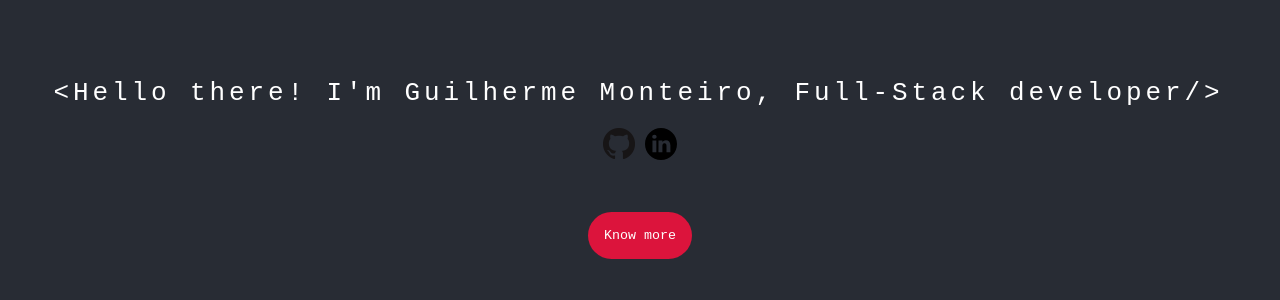
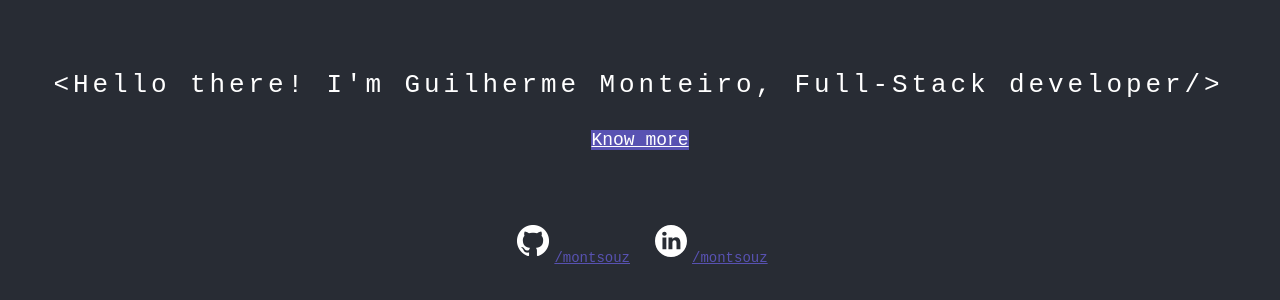
Before and after one commit to montsouz/montsouz.github.io, a React (Create React App) app: page / in a window 1280 px wide. Shown: the part 220-520 px from the top of the page. Built offline with nearby package versions, Linux system fonts and the light colour scheme.

Commit message:
first version ready

```diff
--- a/src/App.css
+++ b/src/App.css
@@ -20,7 +20,8 @@ body {
 }
 
 .primary-button {
-  background-color:  crimson;
+  background-color:  #5852b2;
+  outline: none;
   color: white;
   padding: 16px;
   border-radius: 32px;
@@ -30,7 +31,7 @@ body {
 }
 
 .primary-button:hover{
-  background-color: #fc143e;
+  background-color: #47478e;
 }
 
 
@@ -64,7 +65,62 @@ body {
   margin: 15px
 }
 
+.main-title-logos-container a {
+  margin: 10px;
+  font-size: 14px;
+  display: inline-block;
+  color: #5852b2;
+}
+
+
 .main-title-logos{
   height: 32px;
   margin: 5px;
 }
+
+.main-card {
+  min-height: 150px;
+  width: 600px;
+  background-color: #343940;
+  border-radius: 16px;
+  margin: 32px;
+  padding: 32px;
+  box-shadow: 0px 13px 10px -7px rgba(0, 0, 0,0.1);
+}
+
+.main-card:hover {
+  box-shadow: 0px 30px 18px -8px rgba(0, 0, 0,0.1);
+  transform: scale(1.10, 1.10);
+}
+
+.card-title {
+  margin-bottom: 8px;
+}
+
+.card-content {
+  font-size: 16px;
+  text-align: initial;
+}
+
+.content-title {
+  margin: 64px;
+}
+
+.general-link {
+  background-color:  #5852b2;
+  text-decoration: underline;
+  font-size: 14px;
+  cursor: pointer;
+  color: white;
+}
+
+.with-more-space {
+  margin: 30px 0 60px 0;
+  font-size: 18px;
+}
+
+.topic {
+  text-decoration: underline;
+  font-size: 18px;
+  text-align: initial;
+}
--- a/src/App.js
+++ b/src/App.js
@@ -1,15 +1,26 @@
-import React from 'react';
+import React,{useState} from 'react';
 import MainTitle from './MainTitle/MainTitle'
+import Contents from './Contents/Contents'
 import './App.css';
 
-function App() {
+
+const App = () => {
+
+    const [contents, setContents] = useState(false);
+
+    const toggleContentHandler = () => {
+        setContents(!contents)
+    };
+
     return (
         <div className="App">
             <header className="App-header">
-          <MainTitle/>
+                {!contents && <MainTitle action={toggleContentHandler}/>}
+                {contents && <Contents/>}
             </header>
         </div>
     );
-}
+
+};
 
 export default App;
--- /dev/null
+++ b/src/Contents/Contents.js
@@ -0,0 +1,58 @@
+import React from 'react'
+import Card from '../components/Card/Card'
+
+const Components = () => {
+
+    const titles = [
+        '<About/>',
+        "print( 'Experience' )",
+        'Skills() & Interests()',
+        'get_contact()'
+    ];
+
+  return (
+      <div>
+          <div className={'content-title'}>Guilherme Monteiro</div>
+          <div className={'card-title'}>{titles[0]}</div>
+          <Card>
+              <p className={'card-content'}>
+                  As a developer, what really makes me happy is to build tools that helps people. I really love to
+                  learn new technologies and I'm constantly looking to put new ideas out of the paper. If you're interested,
+                  there is a big chance we´re going to spend hours talking about tech. I also love swimming, cooking
+                  and heavy music. Feel free to contact me anytime :)
+              </p>
+          </Card>
+          <div className={'card-title'}>{titles[1]}</div>
+          <Card>
+              <p className={'card-content'}>
+                  I'm currently working as a full-stack developer at an amazing startup in Ouro Preto, but before that
+                  I was a front-end in the same company. I' ve worked in a ton of different projects using JavaScript.
+                  And I also have great academic experiences with Java and Distributed Systems.
+              </p>
+              <a className={'general-link'}>Want to know more ?</a>
+          </Card>
+          <div className={'card-title'}>{titles[2]}</div>
+          <Card>
+              <p className={'card-content'}>
+                  I clearly have more front-end experience, but I love to the backend work and solve complex problems.
+                  I can also create chatbots and risk myself into Photoshop.
+              </p>
+              <div className={'topic'}>I'm comfortable developing with</div>
+              <p className={'card-content'}>TypeScript, ReactJs, AngularJs, Svelte, Node.js + Express, Python + Django and Java.</p>
+              <div className={'topic'}>Learning and would love to work with</div>
+              <p className={'card-content'}>Rust, WebAssembly and NestJs</p>
+              <a  href={'https://github.com/montsouz' } className={'general-link'}>Jump to Github</a>
+          </Card>
+          <div className={'card-title'}>{titles[3]}</div>
+          <Card>
+              <p className={'card-content'}>Feel free to contact me anytime :)</p>
+              <a href={'https://www.linkedin.com/in/montsouz/'} className={'general-link'}>Add me on LikedIn !</a>
+              <p style={{fontSize: '14px'}}>or</p>
+              <a href="mailto:guilhermesouzamont@gmail.com?subject=Hello Guiherme&body=Hi." target="_blank" rel="noopener noreferrer" className={'general-link'}>Send me an email !</a>
+          </Card>
+      </div>
+  )
+};
+
+
+export default Components
--- a/src/MainTitle/ContactInfo/ContactInfo.js
+++ b/src/MainTitle/ContactInfo/ContactInfo.js
@@ -5,8 +5,8 @@ import LinkedinLogo from '../../assets/linkedin.svg'
 const ContactInfo = () => {
     return (
         <div className={'main-title-logos-container'}>
-            <a href={'https://github.com/montsouz' }><img className={'main-title-logos '} src={GithubLogo} alt={'github logo'}/></a>
-            <a href={'https://www.linkedin.com/in/montsouz/'}><img className={'main-title-logos '} src={LinkedinLogo} alt={'linkedin logo'}/></a>
+            <a href={'https://github.com/montsouz' }><img className={'main-title-logos '} src={GithubLogo} alt={'github logo'}/>/montsouz</a>
+            <a href={'https://www.linkedin.com/in/montsouz/'}><img className={'main-title-logos '} src={LinkedinLogo} alt={'linkedin logo'}/>/montsouz</a>
         </div>
     )
 };
--- a/src/MainTitle/MainTitle.js
+++ b/src/MainTitle/MainTitle.js
@@ -1,15 +1,17 @@
 import React from "react";
 import ContactInfo from './ContactInfo/ContactInfo'
 
-const MainTitle = () => {
+const MainTitle = ({action}) => {
 
     const originalMainTitle = "<\Hello there! I'm Guilherme Monteiro, Full-Stack developer/>";
 
     return (
         <div>
             <div className={'typewriter'}>{originalMainTitle}</div>
+            <div className={'with-more-space'}>
+                <a className={'general-link with-more-space'} onClick={() => action()}>Know more</a>
+            </div>
             <ContactInfo/>
-            <button className={'primary-button'}>Know more</button>
         </div>
     )
 };
--- /dev/null
+++ b/src/components/Card/Card.js
@@ -0,0 +1,13 @@
+import React from 'react'
+
+
+const Card = ({children}) => {
+  return (
+      <div className={'main-card'}>
+          {children}
+      </div>
+  )
+};
+
+
+export default Card;
```
Also changed, not shown: public/manifest.json, src/assets/github.png, src/assets/linkedin.svg. Lines whose indentation alone changed are shown as unchanged.
